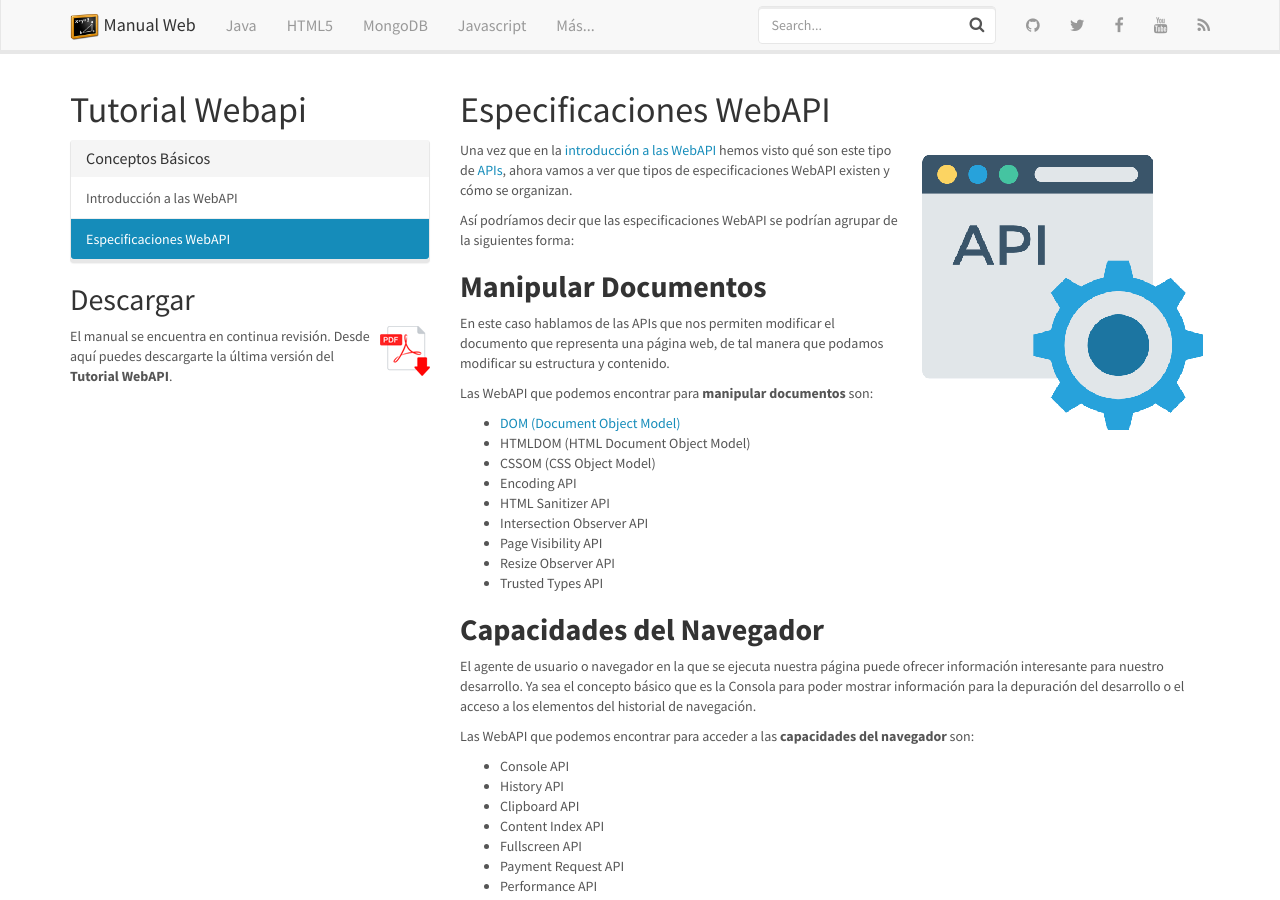
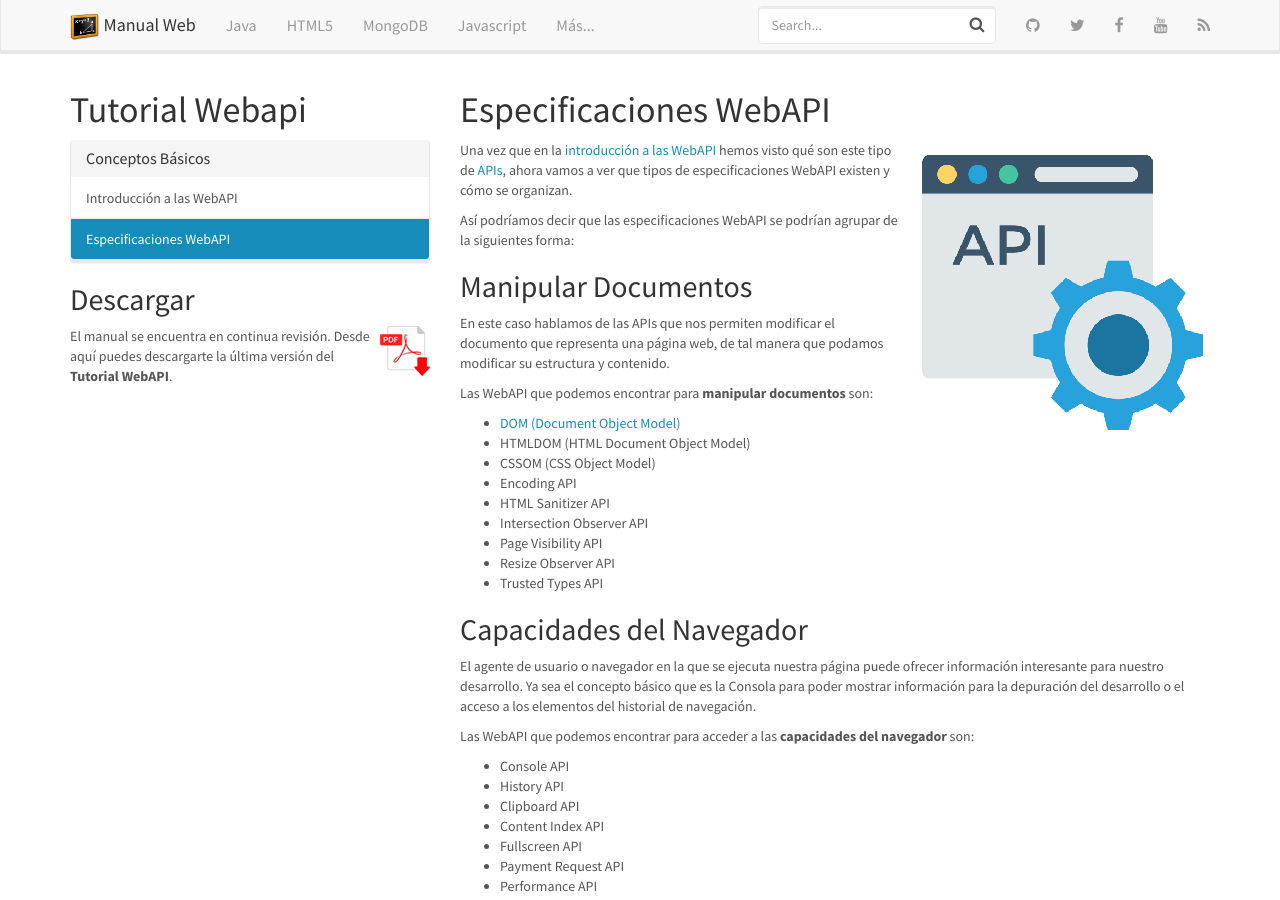
Before and after one commit to manualweb/manualweb, a Jekyll site: the page built from _webapi/especificaciones-webapi.md, in a window 1280 px wide and 900 px high. Built offline with Jekyll 4.4.1, drawn with Linux system fonts in a browser that asks for light colours; nearby versions of some CDN libraries.

Commit message:
Nuevos Elementos

```diff
--- a/_webapi/especificaciones-webapi.md
+++ b/_webapi/especificaciones-webapi.md
@@ -10,7 +10,7 @@ Una vez que en la [introducción a las WebAPI](https://www.manualweb.net/webapi/
 Así podríamos decir que las especificaciones WebAPI se podrían agrupar de la siguientes forma:
 
 
-## **Manipular Documentos**
+## Manipular Documentos
 
 
 En este caso hablamos de las APIs que nos permiten modificar el documento que representa una página web, de tal manera que podamos modificar su estructura y contenido.
@@ -28,7 +28,7 @@ Las WebAPI que podemos encontrar para **manipular documentos** son:
 - Resize Observer API
 - Trusted Types API
 
-## **Capacidades del Navegador**
+## Capacidades del Navegador
 
 
 El agente de usuario o navegador en la que se ejecuta nuestra página puede ofrecer información interesante para nuestro desarrollo. Ya sea el concepto básico que es la Consola para poder mostrar información para la depuración del desarrollo o el acceso a los elementos del historial de navegación.
@@ -50,7 +50,7 @@ Las WebAPI que podemos encontrar para acceder a las **capacidades del navegador*
 - Channel Messaging API
 - URL API
 
-## **Obtener Datos Servidor**
+## Obtener Datos Servidor
 
 
 Son APIs que permiten recuperar información de forma asíncrona y cargar esa información online sobre la estructura de la página. Esto ayuda a la creación de SPA (Single Page Application) basadas en patrones **AJAX (Asynchronous JavaScript and XML)**.
@@ -66,7 +66,7 @@ Las WebAPI que podemos encontrar para **obtener datos del servidor** son:
 - Service Worker API
 - Streams API
 
-## **Crear y Modificar Gráficos**
+## Crear y Modificar Gráficos
 
 
 En este caso las APIs están ligadas sobre el elemento [`canvas`](https://w3api.com/HTML/canvas/) de [HTML5](https://www.manualweb.net/html5/) permitiendo crear escenas en 2D o 3D. Ya sea una escena 2d con círculos, rectángulos, degradados o filtros o bien una escena en 3D donde ya podamos incluir elementos de iluminación o texturas.
```
